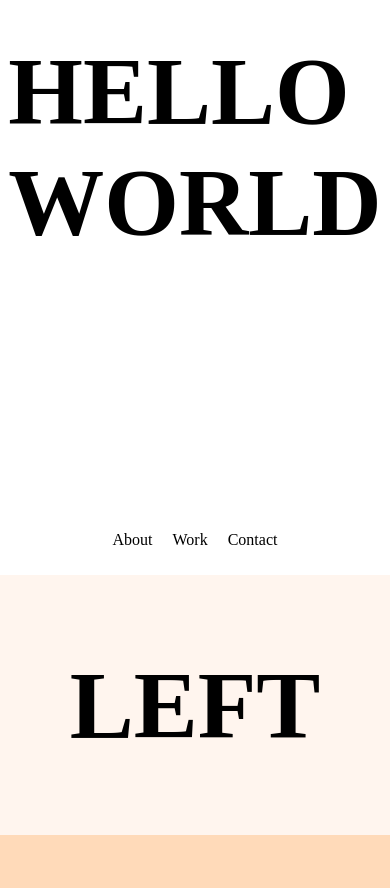
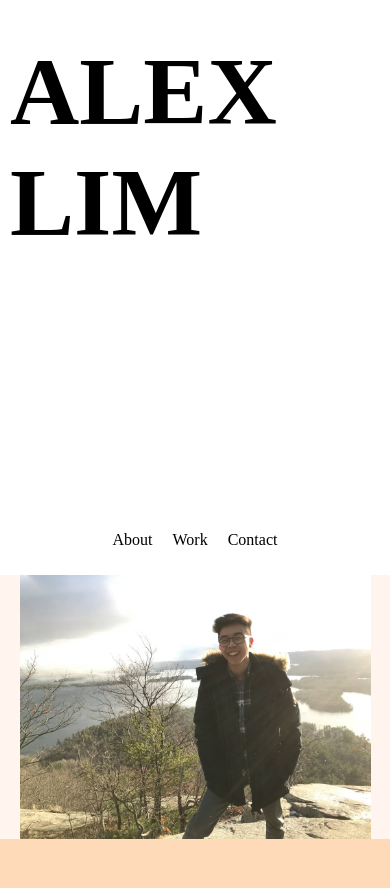
Before and after one commit to alexanderlim9/portfolio-v2, a website: page app/index.html in a window 390 px wide. Shown: the part 212-1100 px from the top of the page. Drawn offline with Linux system fonts and the light colour scheme.

Commit message:
fix mobile scaling

```diff
--- a/app/index.html
+++ b/app/index.html
@@ -2,6 +2,8 @@
 <html lang="en">
 <head>
     <meta charset="UTF-8">
+    <meta name="viewport" content="width=device-width, initial-scale=1">
+
     <title>Alexander Lim</title>
 
     <!--<link rel="stylesheet" href="https://maxcdn.bootstrapcdn.com/bootstrap/4.0.0/css/bootstrap.min.css"-->
@@ -17,7 +19,8 @@
 </head>
 <body>
 <div class="hero">
-    <h1>Hello world</h1>
+    <h1>Alex Lim</h1>
+    <!--<h2>I'm Alex</h2>-->
 </div>
 <div class="nav">
     <div class="nav-link">
@@ -32,7 +35,7 @@
 </div>
 <div class="about">
     <div class="left">
-        <h1>Left</h1>
+        <img src="media/portrait.JPG"/>
     </div>
     <div class="right">
         <h1>Right</h1>
--- a/app/less/style.less
+++ b/app/less/style.less
@@ -27,9 +27,17 @@ h1 {
 
   .left {
     display: flex;
+    flex-direction: column;
     justify-content: center;
-    //align-items: center;
+    align-items: center;
     background-color: seashell;
+
+    img {
+      width: 90%;
+      //height: 200px;
+      overflow: hidden;
+
+    }
   }
 
   .right {
@@ -50,6 +58,18 @@ h1 {
   }
 }
 
+.media {
+  //width: 300px;
+  //height: 300px;
+
+  img {
+    width: 90%;
+    //height: 200px;
+    overflow: hidden;
+
+  }
+
+}
 
 @media (min-width: 750px) {
   .about {
```
Also changed, not shown: app/css/style.css, app/media/portrait.JPG (added).
